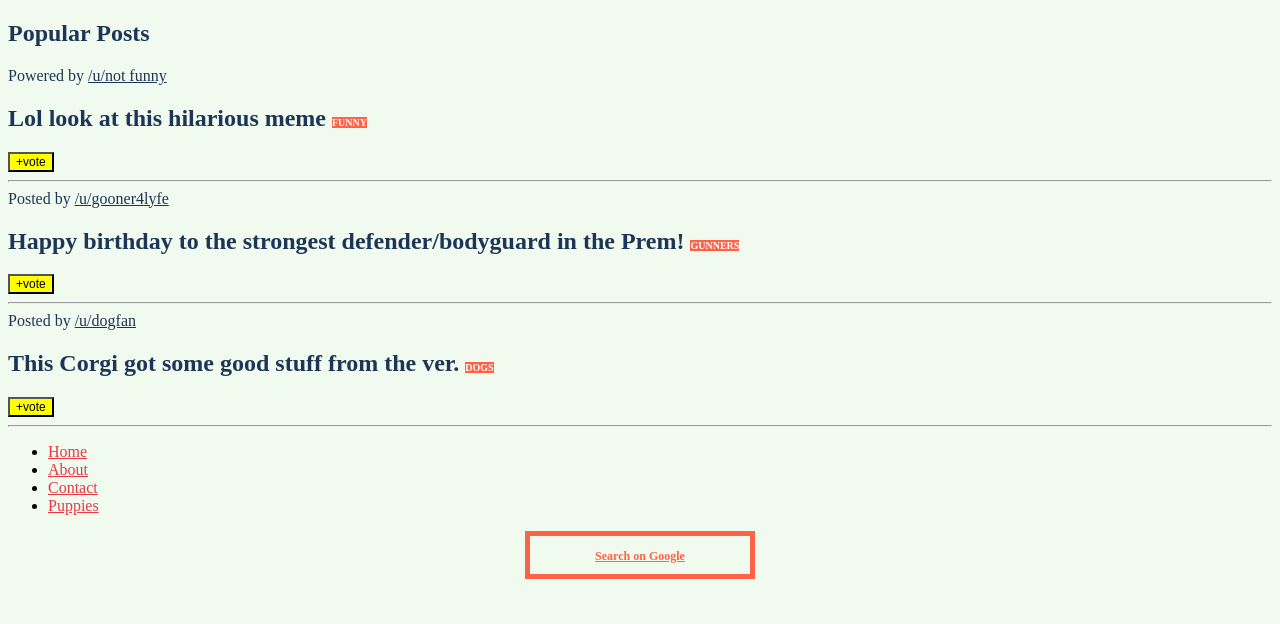
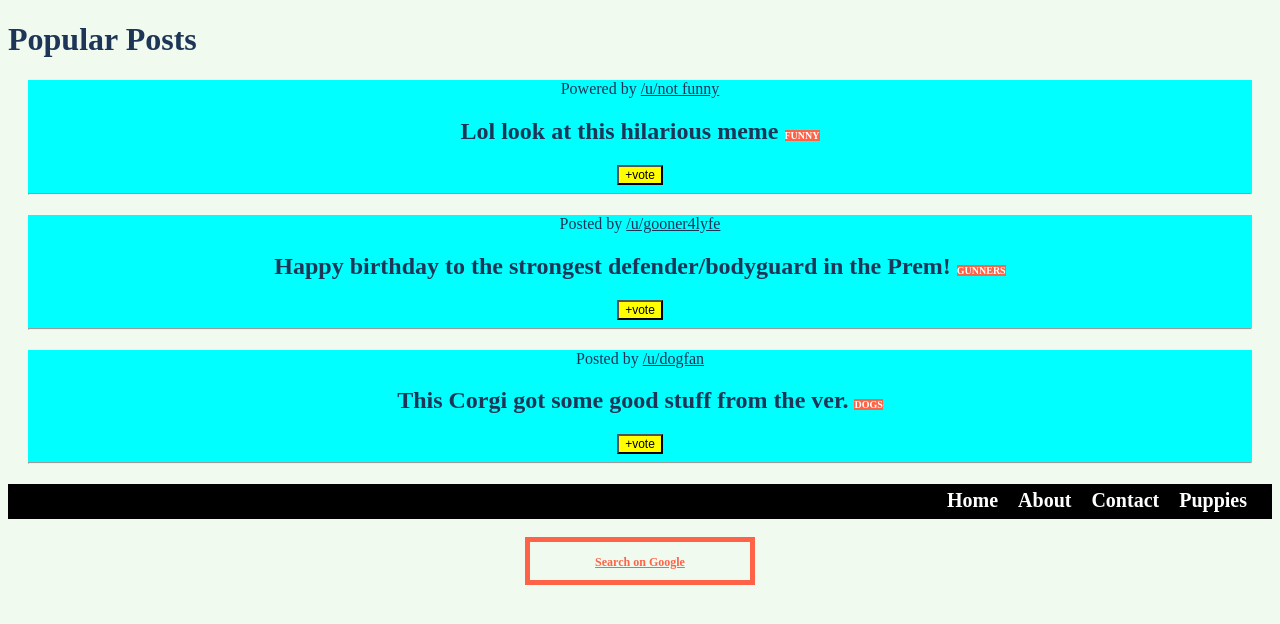
Before and after one commit to braglath/webdbootcamp, a PHP site: page / in a window 1280 px wide. Shown: the part 37-661 px from the top of the page. Run offline with PHP 8.4, Linux system fonts and the light colour scheme.

Commit message:
customised

```diff
--- a/css/elementselectors.css
+++ b/css/elementselectors.css
@@ -45,8 +45,20 @@ h2 {
   color: #1d3557;
 }
 
+footer {
+  background-color: black;
+  text-align: end;
+  font-size: 20px;
+  word-spacing: 15px;
+  padding-right: 25px;
+  height: 30px;
+  padding-top: 5px;
+}
+
 footer a {
-  color: #e63946;
+  color: white;
+  text-decoration: none;
+  font-weight: bold;
 }
 
 h2 + button {
@@ -73,3 +85,10 @@ div > a {
 input[type="password"] {
   color: #1d3557;
 }
+
+.post {
+  background-color: aqua;
+  margin: 20px;
+  text-align: center;
+  box-shadow: blue;
+}
--- a/home.html
+++ b/home.html
@@ -20,8 +20,8 @@
       <button>Login</button> <button id="signup">Sign Up</button>
     </nav>
     <main>
+      <h1>Popular Posts</h1>
       <section class="post">
-        <h1>Popular Posts</h1>
         <span
           >Powered by <a href="https://www.google.com">/u/not funny</a></span
         >
@@ -56,14 +56,13 @@
     </main>
     <footer>
       <nav>
-        <ul>
-          <li><a href="home">Home</a></li>
-          <li><a href="about"> About</a></li>
-          <li><a href="contact"> Contact</a></li>
-          <li><a href="puppies"> Puppies </a></li>
-        </ul>
+        <a href="home">Home</a>
+        <a href="about"> About</a>
+        <a href="contact"> Contact</a>
+        <a href="puppies"> Puppies </a>
       </nav>
     </footer>
+    <br />
     <div>
       <a href="https://www.google.com/">Search on Google</a>
     </div>
```
